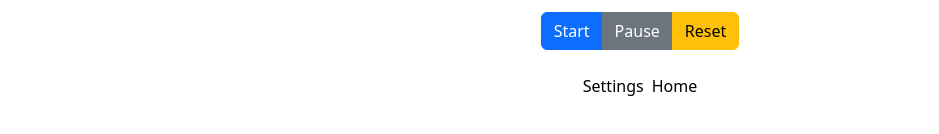
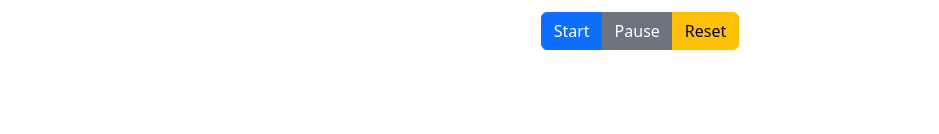
Before and after one commit to kristeehan/kid-countdown-clock-react, a React (Vite) app: page / in a window 1280 px wide. Shown: the part 648-782 px from the top of the page, without its empty margins (0-939 px from the left). Built offline with nearby package versions, Linux system fonts and the light colour scheme.

Commit message:
Fixing TS issue

```diff
--- a/src/App.tsx
+++ b/src/App.tsx
@@ -72,10 +72,7 @@ function KidCountDownClock() {
           <Route path="/" element={<Clock />} />
           <Route path="/settings" element={<Settings />} />
         </Routes>
-        <div className="footer">
-          <Link to="/settings">Settings</Link>
-          <Link to="/">Home</Link>
-        </div>
+        <div className="footer"></div>
       </Provider>
     </BrowserRouter>
   );
--- a/src/Clock.tsx
+++ b/src/Clock.tsx
@@ -91,10 +91,9 @@ function Clock() {
               setClockState(CLOCK_STATES.OVER);
               return 0;
             }
-            console.log(formatTime(prevTimeRemaining - 1));
             return prevTimeRemaining - 1;
           });
-        }, 1000);
+        }, 1000) as unknown as number;
       } else if (formatTimeTimeout.current) {
         clearInterval(formatTimeTimeout.current);
       }
```
